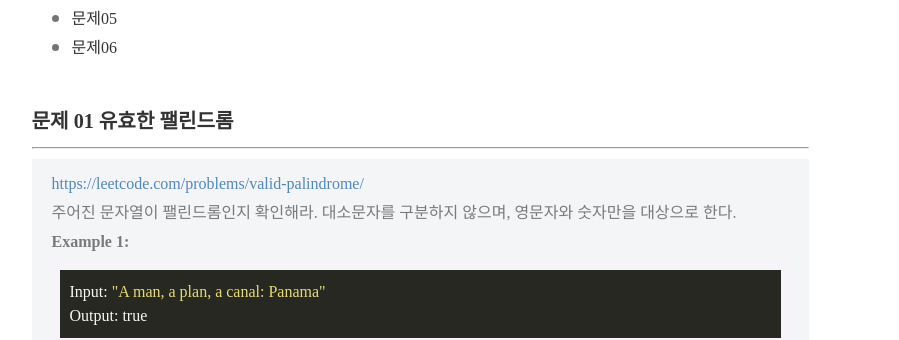
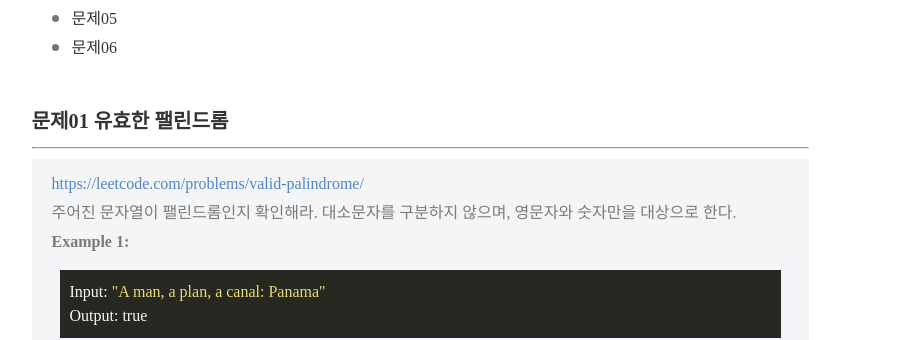
Before and after one commit to Lee-JeongMin/Lee-JeongMin.github.io, a Jekyll site: the page built from _posts/2021-01-11-python-algorithm-interview-string.md, in a window 1280 px wide and 900 px high, scrolled down 339 px. Shown: the part 150-490 px from the top of the window, without its empty margins (220-1119 px from the left). Built offline with Jekyll 4.4.1, drawn with Linux system fonts in a browser that asks for light colours; nearby versions of some CDN libraries; some web fonts are replaced.

Commit message:
Modify 알고리즘 문자열조작2

```diff
--- a/_posts/2021-01-11-python-algorithm-interview-string.md
+++ b/_posts/2021-01-11-python-algorithm-interview-string.md
@@ -13,7 +13,7 @@ comments : True
 
 <<[파이썬 알고리즘 인터뷰](https://book.naver.com/bookdb/book_detail.nhn?bid=16406247) 서적 내용을 정리>>
 
-* [문제01 유효한 팰린드롬](#문제01유효한팰린드롬 )
+* [문제01 유효한 팰린드롬](#문제01-유효한-팰린드롬 )
 * 문제02
 * 문제03
 * 문제04
@@ -22,7 +22,7 @@ comments : True
 
 <br/>
 
-##### 문제 01 유효한 팰린드롬
+##### 문제01 유효한 팰린드롬
 
 -----
 
@@ -149,7 +149,7 @@ Result
 
 **문자열 슬라이싱**
 
-![example]({{ site.baseurl }}/assets/img/example.jpg){:.width-20}
+![example]({{ site.baseurl }}/assets/img/example.jpg){:.width-30}
 *↑슬라이싱에 사용할 예시 문장 및 인덱스*
 
 | 슬라이싱 방법 | 결과       | 설명                                                         |
```
